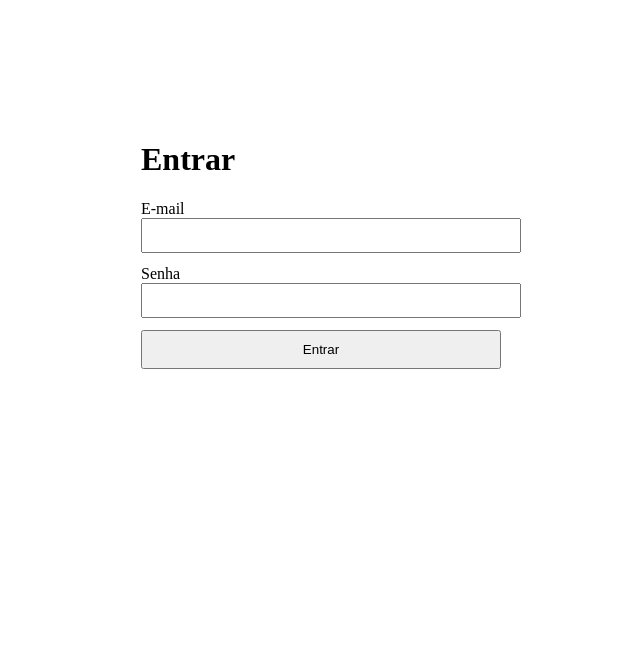
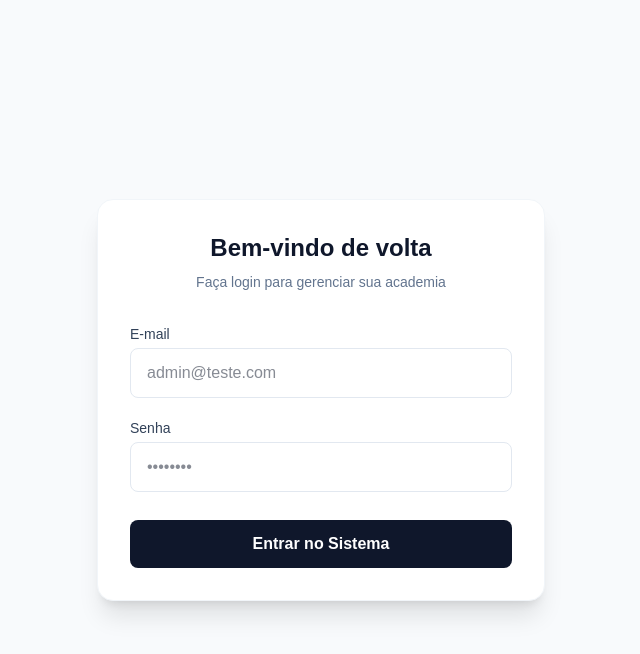
Before and after one commit to cleberte88/saas-academia, a Next.js app in the folder apps/web/: page /login in a window 1280 px wide. Shown: the top 654 px of the page, without its empty margins (319-959 px from the left). Built offline with nearby package versions, Linux system fonts and the light colour scheme; no server answers.

Commit message:
feat: atualizado design do login e dashboard com tailwind css

```diff
--- /dev/null
+++ b/apps/web/postcss.config.mjs
@@ -0,0 +1,9 @@
+/** @type {import('postcss-load-config').Config} */
+const config = {
+  plugins: {
+    "@tailwindcss/postcss": {},
+    autoprefixer: {},
+  },
+};
+
+export default config;
--- a/apps/web/src/app/(auth)/login/page.tsx
+++ b/apps/web/src/app/(auth)/login/page.tsx
@@ -17,7 +17,7 @@ export default function LoginPage() {
     setError(null)
     const { error } = await supabase.auth.signInWithPassword({ email, password })
     if (error) {
-      setError(error.message)
+      setError('E-mail ou senha incorretos.')
       setLoading(false)
       return
     }
@@ -26,22 +26,55 @@ export default function LoginPage() {
   }
 
   return (
-    <div style={{ maxWidth: 360, margin: '96px auto', padding: 24 }}>
-      <h1>Entrar</h1>
-      <form onSubmit={handleLogin}>
-        <div style={{ marginBottom: 12 }}>
-          <label htmlFor="email">E-mail</label><br />
-          <input id="email" type="email" value={email} onChange={(e) => setEmail(e.target.value)} required style={{ width: '100%', padding: 8 }} />
+    <div className="min-h-screen flex items-center justify-center bg-slate-50 p-4">
+      <div className="max-w-md w-full bg-white rounded-2xl shadow-xl border border-slate-100 p-8">
+        <div className="mb-8 text-center">
+          <h1 className="text-2xl font-bold text-slate-900">Bem-vindo de volta</h1>
+          <p className="text-slate-500 mt-2 text-sm">Faça login para gerenciar sua academia</p>
         </div>
-        <div style={{ marginBottom: 12 }}>
-          <label htmlFor="password">Senha</label><br />
-          <input id="password" type="password" value={password} onChange={(e) => setPassword(e.target.value)} required style={{ width: '100%', padding: 8 }} />
-        </div>
-        {error && <p style={{ color: 'crimson' }}>{error}</p>}
-        <button type="submit" disabled={loading} style={{ width: '100%', padding: 10 }}>
-          {loading ? 'Entrando...' : 'Entrar'}
-        </button>
-      </form>
+
+        <form onSubmit={handleLogin} className="space-y-5">
+          <div>
+            <label htmlFor="email" className="block text-sm font-medium text-slate-700 mb-1">E-mail</label>
+            <input
+              id="email"
+              type="email"
+              value={email}
+              onChange={(e) => setEmail(e.target.value)}
+              required
+              className="w-full px-4 py-3 rounded-lg border border-slate-200 focus:ring-2 focus:ring-blue-500 focus:border-blue-500 outline-none transition-all"
+              placeholder="admin@teste.com"
+            />
+          </div>
+
+          <div>
+            <label htmlFor="password" className="block text-sm font-medium text-slate-700 mb-1">Senha</label>
+            <input
+              id="password"
+              type="password"
+              value={password}
+              onChange={(e) => setPassword(e.target.value)}
+              required
+              className="w-full px-4 py-3 rounded-lg border border-slate-200 focus:ring-2 focus:ring-blue-500 focus:border-blue-500 outline-none transition-all"
+              placeholder="••••••••"
+            />
+          </div>
+
+          {error && (
+            <div className="p-3 bg-red-50 text-red-600 rounded-lg text-sm font-medium">
+              {error}
+            </div>
+          )}
+
+          <button
+            type="submit"
+            disabled={loading}
+            className="w-full bg-slate-900 hover:bg-slate-800 text-white font-semibold py-3 px-4 rounded-lg transition-colors disabled:opacity-70 disabled:cursor-not-allowed mt-2"
+          >
+            {loading ? 'Entrando...' : 'Entrar no Sistema'}
+          </button>
+        </form>
+      </div>
     </div>
   )
 }
--- a/apps/web/src/app/(dashboard)/layout.tsx
+++ b/apps/web/src/app/(dashboard)/layout.tsx
@@ -18,11 +18,26 @@ export default async function DashboardLayout({ children }: { children: React.Re
   if (!isStaff) { redirect('/login') }
 
   return (
-    <div>
-      <header style={{ padding: 16, borderBottom: '1px solid #eee' }}>
-        <strong>Dashboard</strong>
+    <div className="min-h-screen bg-slate-50">
+      <header className="bg-white border-b border-slate-200 sticky top-0 z-10">
+        <div className="max-w-7xl mx-auto px-4 sm:px-6 lg:px-8 h-16 flex items-center justify-between">
+          <div className="flex items-center gap-2">
+            <div className="w-8 h-8 bg-blue-600 rounded-lg flex items-center justify-center">
+              <span className="text-white font-bold text-lg">S</span>
+            </div>
+            <strong className="text-xl font-bold text-slate-900 tracking-tight">SaaS Academias</strong>
+          </div>
+          <div className="flex items-center gap-4 text-sm font-medium text-slate-600">
+            <span>{user.email}</span>
+            <span className="px-2.5 py-1 bg-slate-100 rounded-full text-xs font-semibold text-slate-700 uppercase tracking-wider">
+              {profile?.role}
+            </span>
+          </div>
+        </div>
       </header>
-      <main style={{ padding: 24 }}>{children}</main>
+      <main className="max-w-7xl mx-auto px-4 sm:px-6 lg:px-8 py-8">
+        {children}
+      </main>
     </div>
   )
 }
--- a/apps/web/src/app/(dashboard)/page.tsx
+++ b/apps/web/src/app/(dashboard)/page.tsx
@@ -1,19 +1,26 @@
 export default function DashboardPage() {
   const kpis = [
-    { label: 'Alunos Ativos', value: '--' },
-    { label: 'Check-ins Hoje', value: '--' },
-    { label: 'Receita do Mês', value: '--' },
-    { label: 'Contratos a Vencer', value: '--' },
+    { label: 'Alunos Ativos', value: '142', trend: '+12% este mês', color: 'text-emerald-600', bg: 'bg-emerald-50' },
+    { label: 'Check-ins Hoje', value: '89', trend: 'Faltam 14 para a meta', color: 'text-blue-600', bg: 'bg-blue-50' },
+    { label: 'Receita do Mês', value: 'R$ 14.500', trend: '+5% em relação ao mês passado', color: 'text-violet-600', bg: 'bg-violet-50' },
+    { label: 'Contratos a Vencer', value: '12', trend: 'Nos próximos 7 dias', color: 'text-rose-600', bg: 'bg-rose-50' },
   ]
 
   return (
-    <div>
-      <h1>Visão Geral</h1>
-      <div style={{ display: 'grid', gridTemplateColumns: 'repeat(4, 1fr)', gap: 16 }}>
+    <div className="space-y-6">
+      <div>
+        <h1 className="text-2xl font-bold text-slate-900">Visão Geral</h1>
+        <p className="text-slate-500 mt-1">Acompanhe os principais indicadores da sua academia hoje.</p>
+      </div>
+
+      <div className="grid grid-cols-1 md:grid-cols-2 lg:grid-cols-4 gap-6">
         {kpis.map((kpi) => (
-          <div key={kpi.label} style={{ border: '1px solid #eee', borderRadius: 8, padding: 16 }}>
-            <p style={{ margin: 0, fontSize: 14, color: '#666' }}>{kpi.label}</p>
-            <p style={{ margin: 0, fontSize: 28, fontWeight: 700 }}>{kpi.value}</p>
+          <div key={kpi.label} className="bg-white rounded-2xl p-6 shadow-sm border border-slate-100 hover:shadow-md transition-shadow">
+            <p className="text-sm font-semibold text-slate-500 uppercase tracking-wider mb-4">{kpi.label}</p>
+            <p className="text-4xl font-bold text-slate-900 mb-2">{kpi.value}</p>
+            <div className={`inline-flex px-2.5 py-1 rounded-md text-xs font-medium mt-2 ${kpi.color} ${kpi.bg}`}>
+              {kpi.trend}
+            </div>
           </div>
         ))}
       </div>
--- /dev/null
+++ b/apps/web/src/app/globals.css
@@ -0,0 +1,12 @@
+@import "tailwindcss";
+
+:root {
+  --background: #f8fafc;
+  --foreground: #0f172a;
+}
+
+body {
+  color: var(--foreground);
+  background: var(--background);
+  font-family: Arial, Helvetica, sans-serif;
+}
--- a/apps/web/src/app/layout.tsx
+++ b/apps/web/src/app/layout.tsx
@@ -1,4 +1,5 @@
 import type { Metadata } from 'next'
+import './globals.css'
 
 export const metadata: Metadata = {
   title: 'SaaS Academias',
--- /dev/null
+++ b/apps/web/tailwind.config.ts
@@ -0,0 +1,18 @@
+import type { Config } from "tailwindcss";
+
+export default {
+  content: [
+    "./src/pages/**/*.{js,ts,jsx,tsx,mdx}",
+    "./src/components/**/*.{js,ts,jsx,tsx,mdx}",
+    "./src/app/**/*.{js,ts,jsx,tsx,mdx}",
+  ],
+  theme: {
+    extend: {
+      colors: {
+        background: "var(--background)",
+        foreground: "var(--foreground)",
+      },
+    },
+  },
+  plugins: [],
+} satisfies Config;
```
Also changed, not shown: apps/web/package.json (+13 -9 lines), 1 other file (tests, documents, lock files or other folders).
